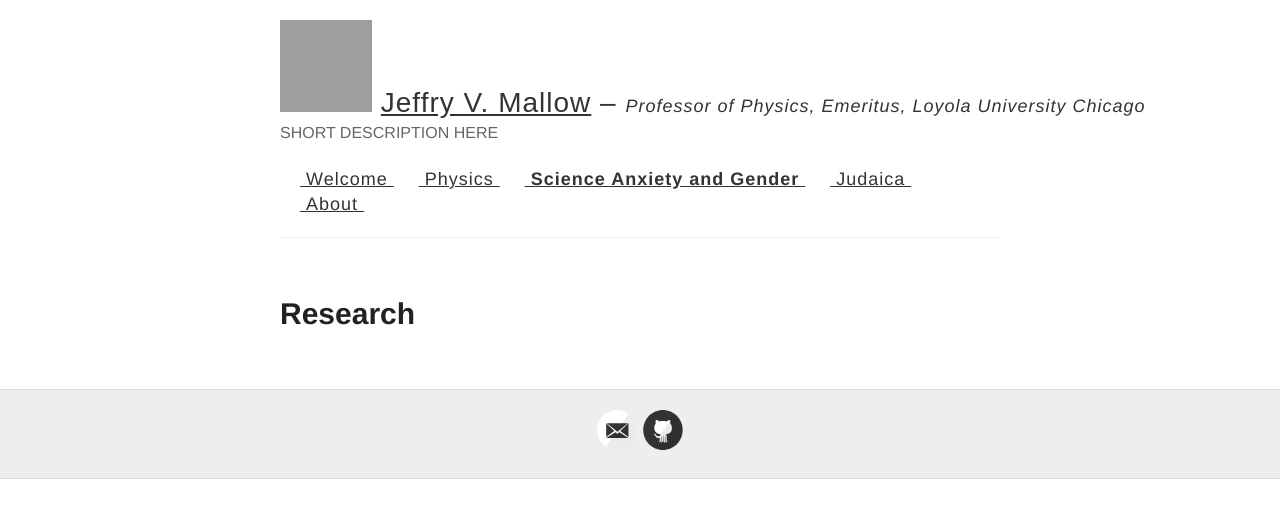
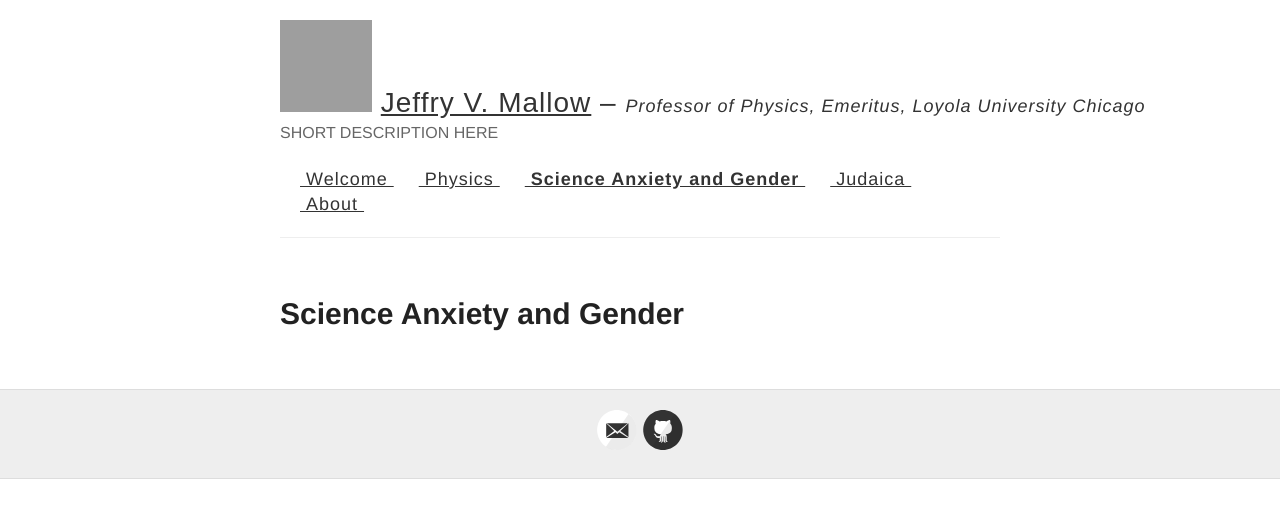
Before and after one commit to jvmallow/jvmallow.github.io, a Jekyll site: the page built from gender.html, in a window 1280 px wide. Shown: the top 518 px of the page. Built offline with Jekyll 4.4.1, drawn with Linux system fonts in a browser that asks for light colours; grey boxes are pictures that could not be loaded.

Commit message:
Update tab

```diff
--- a/gender.html
+++ b/gender.html
@@ -1,6 +1,6 @@
 ---
 layout: default
-title: Research
+title: Science Anxiety and Gender
 ---
 <h1>{{ page.title }}</h1>
 
```
Also changed, not shown: 2 other files.
